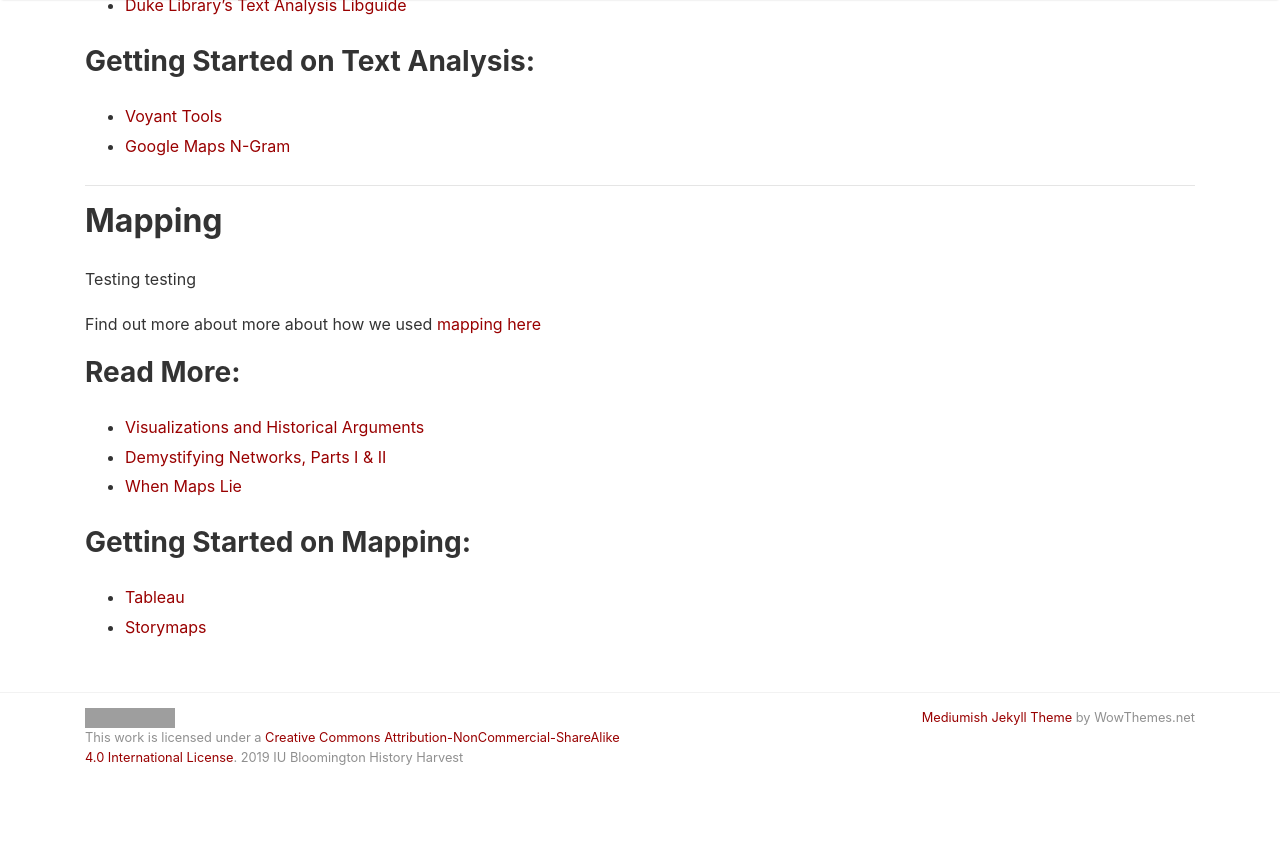
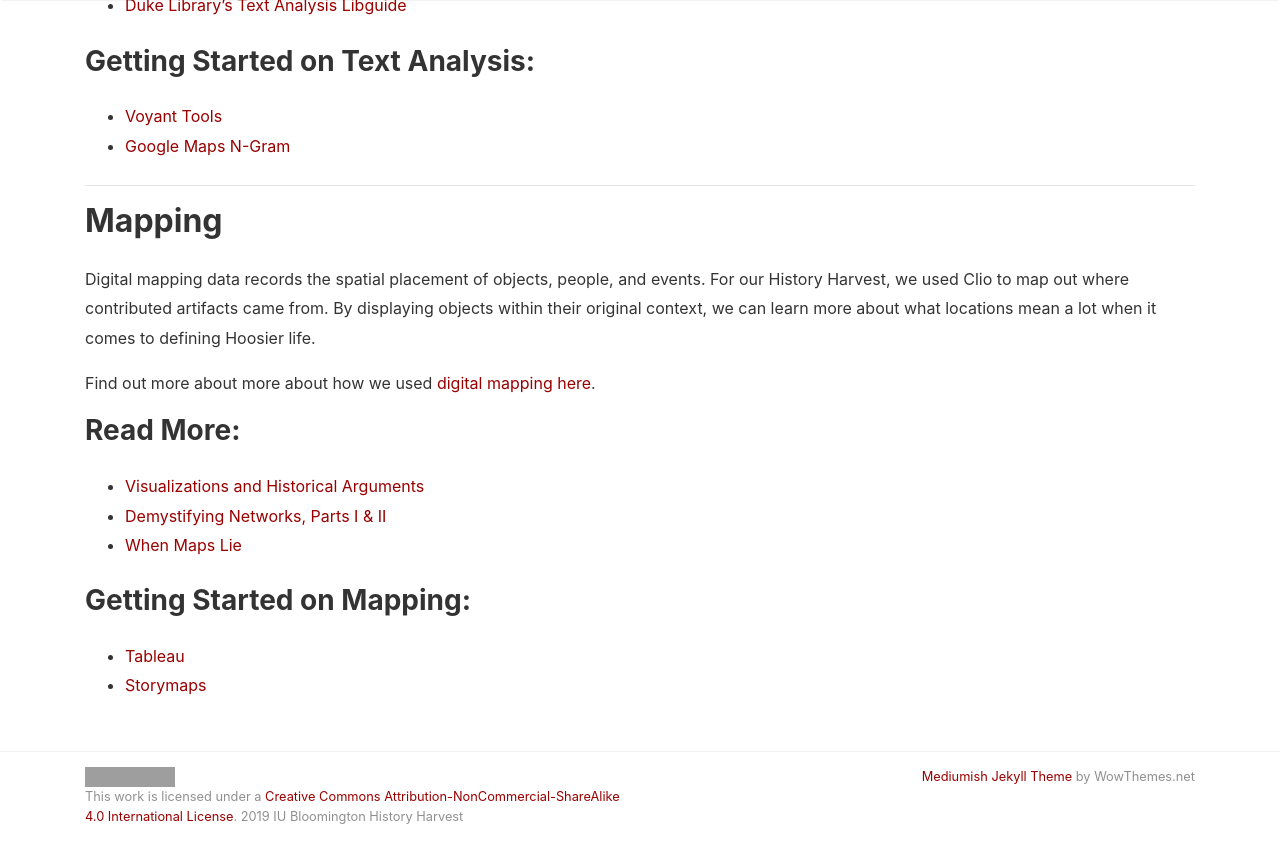
Before and after one commit to H301HistoryHarvest/H301HistoryHarvest, a Jekyll site: the page built from _pages/biblio.md, in a window 1280 px wide and 900 px high, scrolled down 1222 px. Shown: the top 863 px of the window. Built offline with Jekyll 4.4.1, drawn with Linux system fonts in a browser that asks for light colours; nearby versions of some CDN libraries; our own code applies the rules of GitHub Pages for plain Markdown files; comment, search, counter and statistics services are not loaded; before the commit the page ends 2063 px from its top, so only the background shows below that; grey boxes are pictures that could not be loaded.

Commit message:
Update biblio.md

```diff
--- a/_pages/biblio.md
+++ b/_pages/biblio.md
@@ -41,9 +41,9 @@ Find out more about more about how we used [text analysis here](https://h301hist
 
 ## Mapping
 
-Testing testing
+Digital mapping data records the spatial placement of objects, people, and events. For our History Harvest, we used Clio to map out where contributed artifacts came from. By displaying objects within their original context, we can learn more about what locations mean a lot when it comes to defining Hoosier life.
 
-Find out more about more about how we used [mapping here](https://h301historyharvest.github.io/H301HistoryHarvest/_pages/mapping_short/)
+Find out more about more about how we used [digital mapping here](https://h301historyharvest.github.io/H301HistoryHarvest/_pages/mapping_short/).
 
 ### Read More:
 
```
